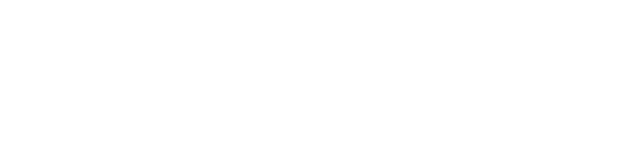
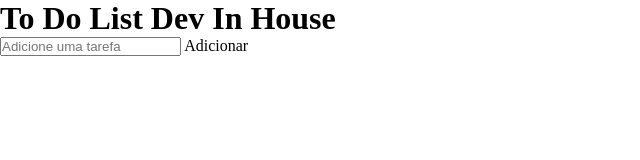
Before and after one commit to douglas-devinhouse/devinhouse-projeto-1, a plain HTML site: page index.html in a window 1280 px wide. Shown: the whole page, without its empty margins (0-640 px from the left). Drawn offline with Linux system fonts and the light colour scheme.

Commit message:
Elementos da pagina TO-DO

```diff
--- a/index.html
+++ b/index.html
@@ -9,7 +9,15 @@
     <title>DevInHouse - Projeto 1</title>
 </head>
 <body>
+    <header>
+        <h1>To Do List Dev In House</h1>
+        <input type="text" id="inputTarefa" placeholder="Adicione uma tarefa" />
+        <span class="btn-adicionar" id="btn-adicionar">Adicionar</span>
+      </header>
 
+      <ul id="lista-tarefas">
+
+      </ul>
     <script src="script/script.js"></script>
 </body>
 </html>
```
